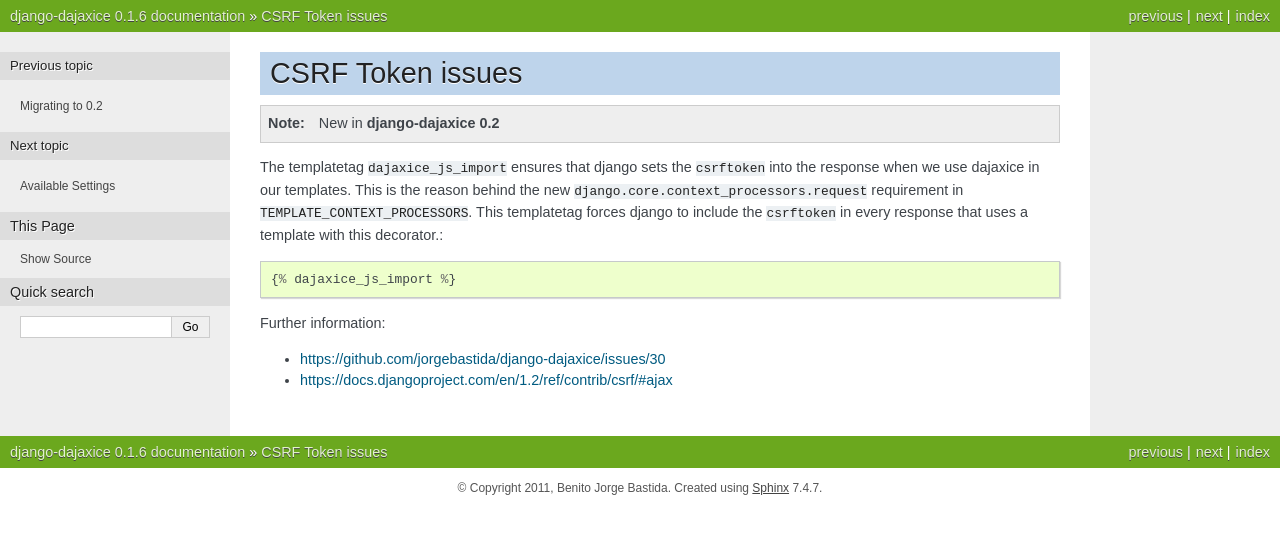
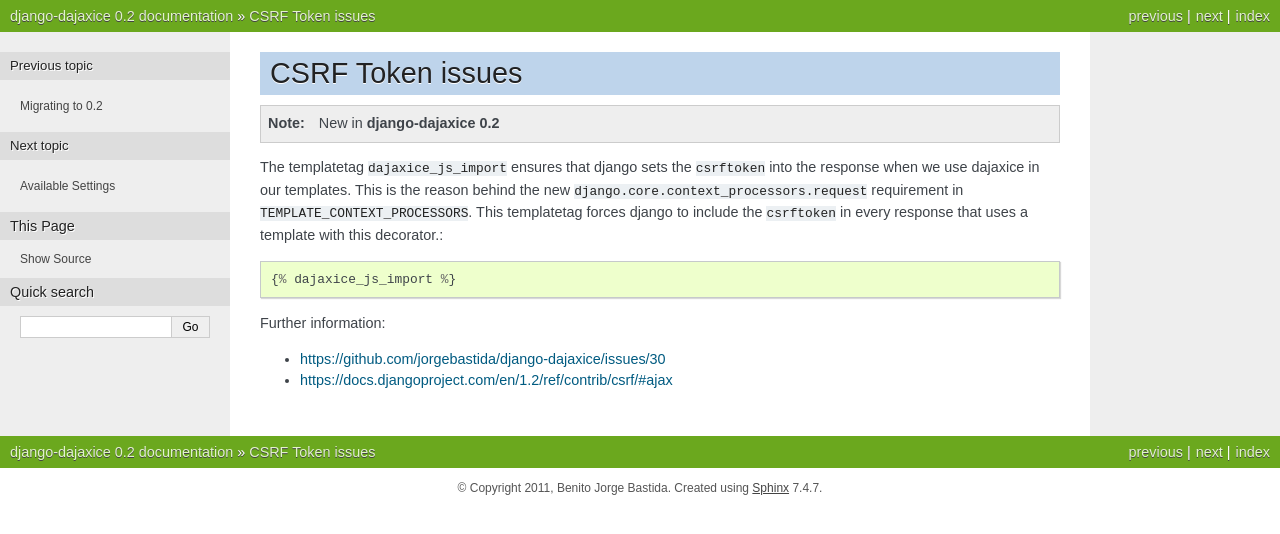
Before and after one commit to jorgebastida/django-dajaxice, a Sphinx documentation site: the page built from docs/csrftoken-issues.rst, in a window 1280 px wide. Shown: the top 534 px of the page. Built offline with Sphinx 7.4.7, drawn with Linux system fonts in a browser that asks for light colours.

Commit message:
New documentation version number

```diff
--- a/docs/conf.py
+++ b/docs/conf.py
@@ -51,9 +51,9 @@
 # built documents.
 #
 # The short X.Y version.
-version = '0.1.6'
+version = '0.2'
 # The full version, including alpha/beta/rc tags.
-release = '0.1.6'
+release = '0.2'
 
 # The language for content autogenerated by Sphinx. Refer to documentation
 # for a list of supported languages.
```
